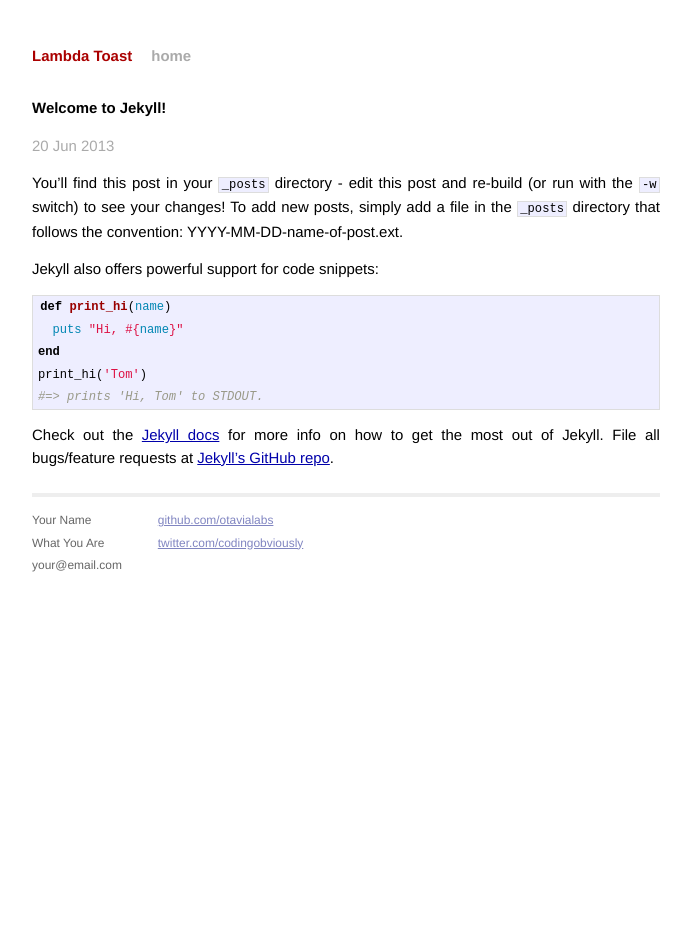
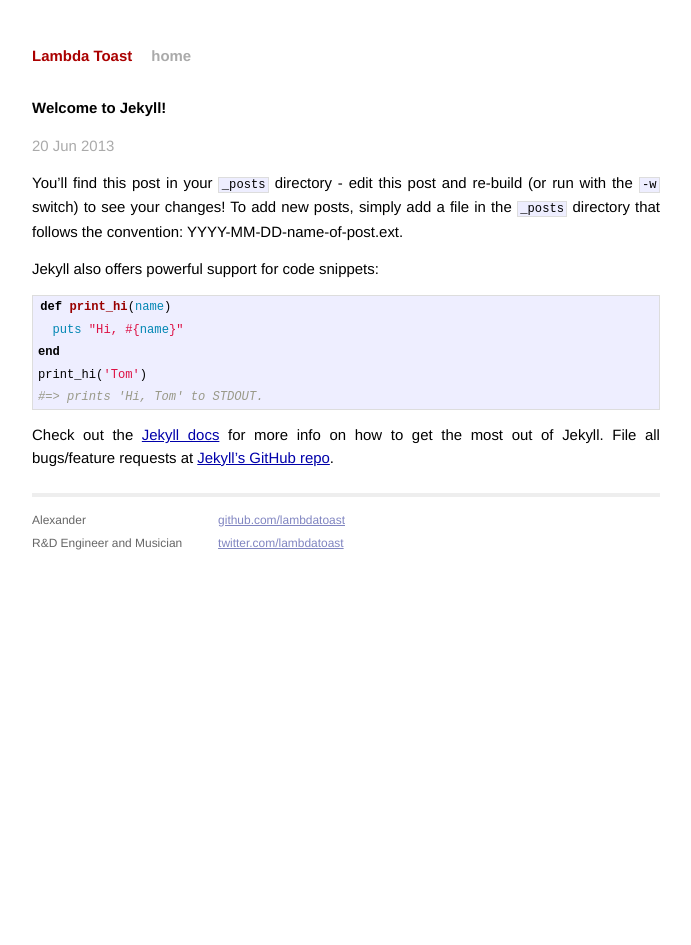
Before and after one commit to lambdatoast/lambdatoast.github.com, a Jekyll site: the page built from _posts/2013-06-20-welcome-to-jekyll.markdown, in a window 1280 px wide. Shown: the whole page, without its empty margins (294-985 px from the left). Built offline with Jekyll 4.4.1, drawn with Linux system fonts in a browser that asks for light colours.

Commit message:
Improve contact details in the default template.

```diff
--- a/_layouts/default.html
+++ b/_layouts/default.html
@@ -27,15 +27,14 @@
             <div class="footer">
               <div class="contact">
                 <p>
-                  Your Name<br />
-                  What You Are<br />
-                  your@email.com
+                  Alexander<br />
+                  R&D Engineer and Musician<br />
                 </p>
               </div>
               <div class="contact">
                 <p>
-                  <a href="http://github.com/otavialabs/">github.com/otavialabs</a><br />
-                  <a href="http://twitter.com/codingobviously/">twitter.com/codingobviously</a><br />
+                  <a href="http://github.com/lambdatoast/">github.com/lambdatoast</a><br />
+                  <a href="http://twitter.com/lambdatoast/">twitter.com/lambdatoast</a><br />
                 </p>
               </div>
             </div>
```
